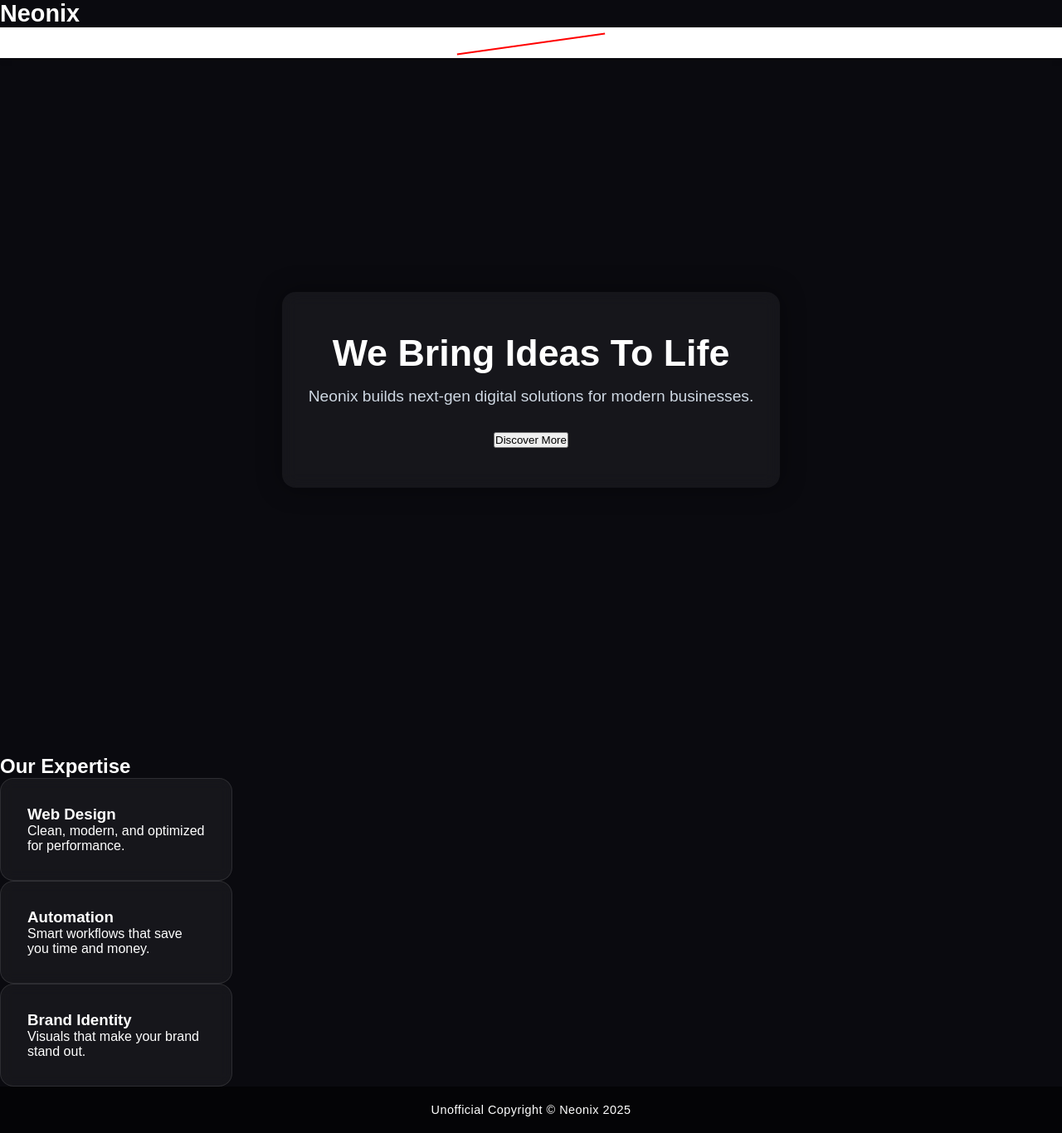
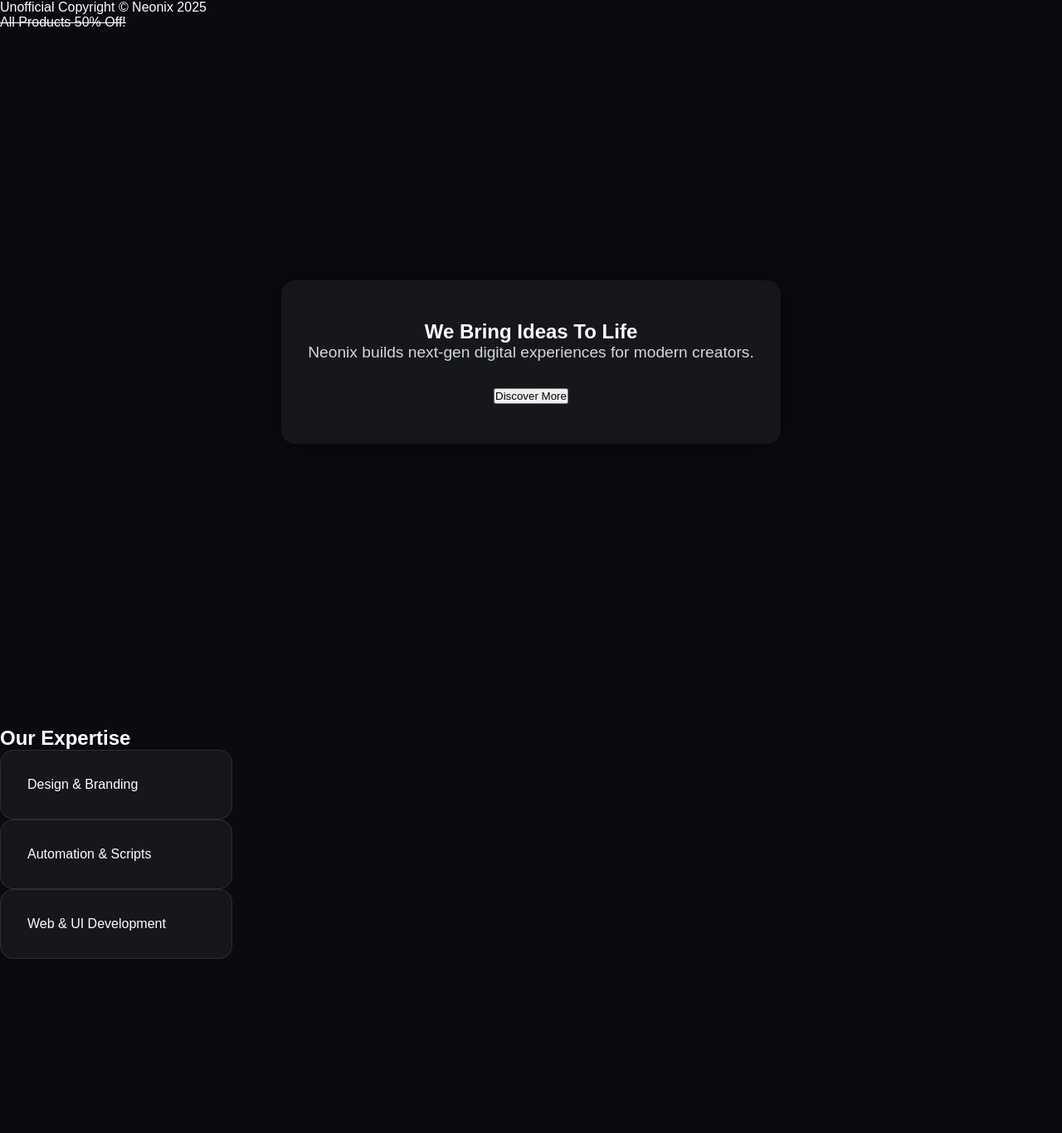
Before and after one commit to VxpeInjected/Website-For-VK, a plain HTML site: page index.html in a window 1280 px wide. Shown: the whole page at 83% size. After the commit the page ends 1156 px from the top, so only its background shows below. Drawn offline with Linux system fonts and the light colour scheme.

Commit message:
Update index.html

```diff
--- a/index.html
+++ b/index.html
@@ -1,70 +1,56 @@
 <!DOCTYPE html>
 <html lang="en">
 <head>
-  <meta charset="UTF-8">
-  <meta name="viewport" content="width=device-width, initial-scale=1.0">
+  <meta charset="UTF-8" />
+  <meta name="viewport" content="width=device-width, initial-scale=1.0" />
   <title>Neonix</title>
-  <link rel="stylesheet" href="style.css">
+  <link rel="stylesheet" href="style.css" />
 </head>
 <body>
-  <header>
-    <h1 class="logo">Neonix</h1>
-    <div class="promo-banner">
-      <span class="crossed">All Products 50% Off!</span>
+  <!-- Top Banner -->
+  <div class="top-banner">
+    Unofficial Copyright © Neonix 2025
   </div>
-  </header>
 
-  <main>
+  <!-- Sale Banner -->
+  <div class="sale-banner">
+    <s>All Products 50% Off!</s>
+  </div>
+
+  <!-- Hero Section -->
   <section class="hero">
     <div class="hero-content">
-        <h2>We Bring Ideas To Life</h2>
-        <p>Neonix builds next-gen digital solutions for modern businesses.</p>
-        <button id="discoverBtn">Discover More</button>
+      <h1>We Bring Ideas To Life</h1>
+      <p>Neonix builds next-gen digital experiences for modern creators.</p>
+      <button id="discover-btn">Discover More</button>
     </div>
   </section>
 
+  <!-- Expertise Section -->
   <section class="expertise">
     <h2>Our Expertise</h2>
-      <div class="expertise-grid">
-        <div class="card">
-          <h3>Web Design</h3>
-          <p>Clean, modern, and optimized for performance.</p>
-        </div>
-        <div class="card">
-          <h3>Automation</h3>
-          <p>Smart workflows that save you time and money.</p>
-        </div>
-        <div class="card">
-          <h3>Brand Identity</h3>
-          <p>Visuals that make your brand stand out.</p>
-        </div>
+    <div class="expertise-cards">
+      <div class="card">Design & Branding</div>
+      <div class="card">Automation & Scripts</div>
+      <div class="card">Web & UI Development</div>
     </div>
   </section>
-  </main>
 
-  <footer>
-    <p>Unofficial Copyright © Neonix 2025</p>
-  </footer>
-
+  <!-- Popup -->
   <div id="popup" class="popup">
     <div class="popup-content">
       <p>Oops! We're working on this page right now.</p>
-      <button id="closePopup">Close</button>
+      <button id="close-popup">Close</button>
     </div>
   </div>
 
   <script>
-    const popup = document.getElementById('popup');
-    const discoverBtn = document.getElementById('discoverBtn');
-    const closePopup = document.getElementById('closePopup');
+    const popup = document.getElementById("popup");
+    const discoverBtn = document.getElementById("discover-btn");
+    const closePopup = document.getElementById("close-popup");
 
-    discoverBtn.addEventListener('click', () => {
-      popup.style.display = 'flex';
-    });
-
-    closePopup.addEventListener('click', () => {
-      popup.style.display = 'none';
-    });
+    discoverBtn.addEventListener("click", () => popup.classList.add("show"));
+    closePopup.addEventListener("click", () => popup.classList.remove("show"));
   </script>
 </body>
 </html>
```
Lines whose indentation alone changed are shown as unchanged.
